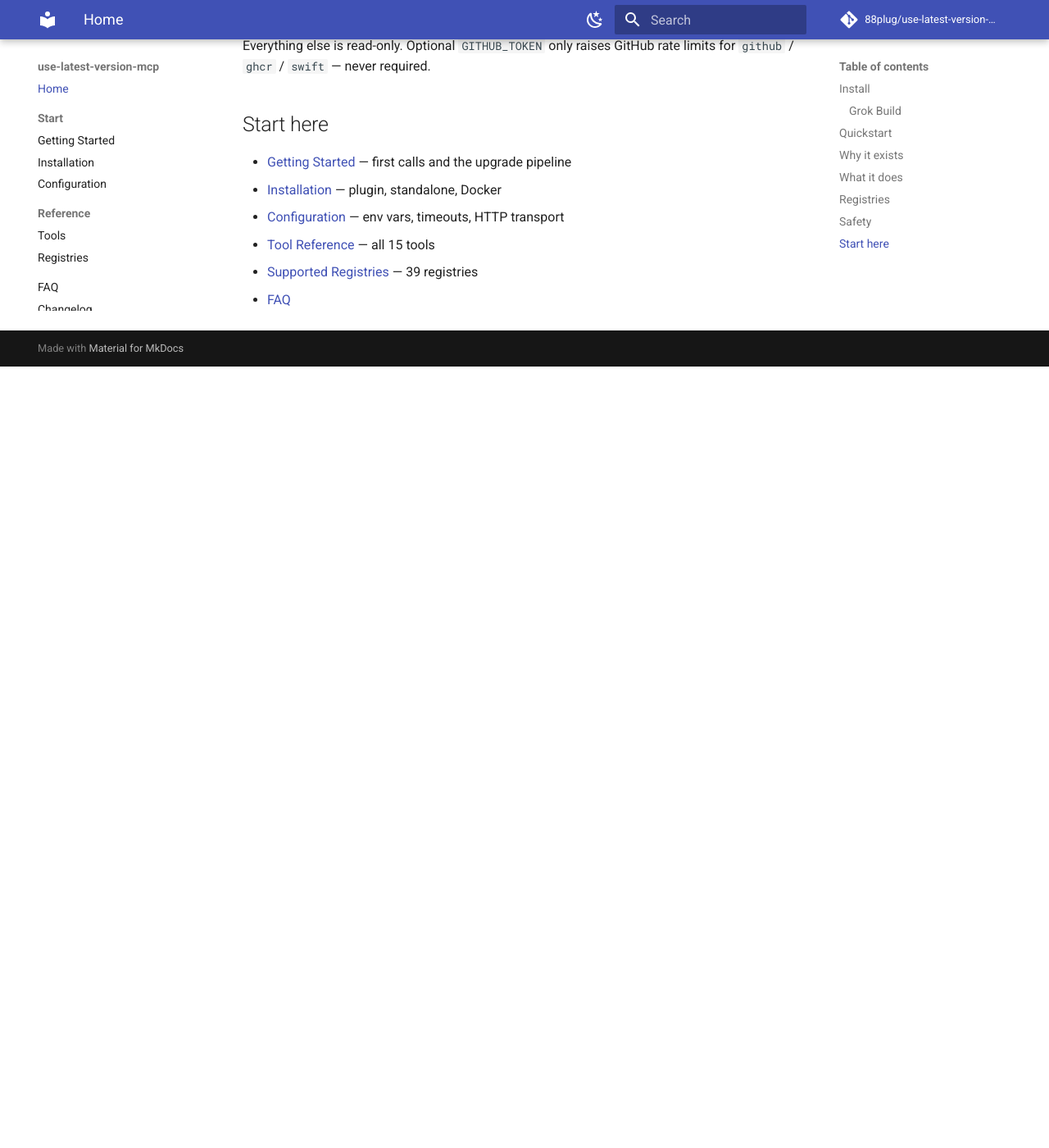
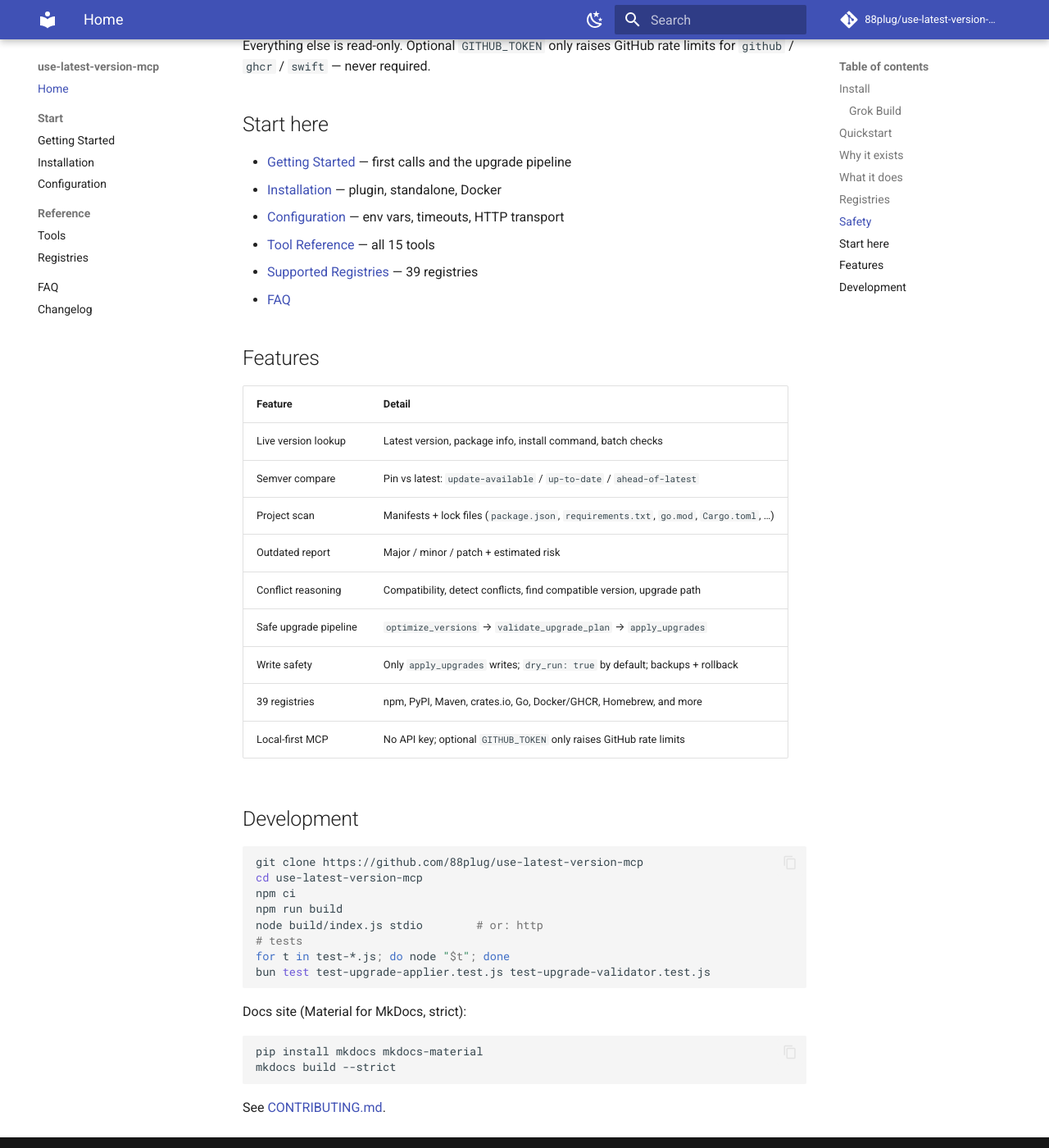
Before and after one commit to 88plug/use-latest-version-mcp, an MkDocs documentation site: the page built from docs/index.md, in a window 1280 px wide and 1400 px high, scrolled down 2307 px. Shown: the whole window at 82% size. Built offline with MkDocs 1.6.1 and Material for MkDocs 9.7.7, drawn with Linux system fonts in a browser that asks for light colours; comment, search, counter and statistics services are not loaded; before the commit the page ends 2754 px from its top, so only the background shows below that.

Commit message:
docs: close soft residuals — docs/README parity + MkDocs standard
- site_description = README SEO one-liner (YAML-safe)
- edit_uri: edit/main/docs/
- docs badge + Features/Development/Metrics from README when missing
- rewrite repo-relative links to GitHub absolute for strict builds

````diff
--- a/docs/index.md
+++ b/docs/index.md
@@ -8,6 +8,7 @@
 [![License: FSL-1.1-ALv2](https://img.shields.io/badge/license-FSL--1.1--ALv2-blue?style=flat)](https://github.com/88plug/use-latest-version-mcp/blob/main/LICENSE)
 [![Claude Code plugin](https://img.shields.io/badge/Claude%20Code-plugin-8A2BE2?style=flat)](https://github.com/88plug/claude-code-plugins)
 [![Ask DeepWiki](https://deepwiki.com/badge.svg)](https://deepwiki.com/88plug/use-latest-version-mcp)
+[![Docs](https://img.shields.io/badge/docs-online-blue?style=flat)](https://88plug.github.io/use-latest-version-mcp/)
 
 ## Install
 
@@ -31,7 +32,7 @@
     Enable auto-update once (`/plugin` → Marketplaces → **88plug** → Enable
     auto-update) and you always get the latest at startup.
 
-Manual, Docker, and generic MCP client setup: [Installation](installation.md).
+Manual, Docker, and generic MCP client setup: [Installation](https://github.com/88plug/use-latest-version-mcp/blob/main/installation.md).
 
 ## Quickstart
 
@@ -45,8 +46,8 @@
 | Plan an upgrade, show the diff first | `optimize_versions` → `validate_upgrade_plan` → `apply_upgrades` |
 
 The apply step is **dry-run by default**. You only write files when you pass
-`dry_run: false`. Details: [Getting Started](getting-started.md) and
-[Tool Reference](reference/tools.md#apply_upgrades).
+`dry_run: false`. Details: [Getting Started](https://github.com/88plug/use-latest-version-mcp/blob/main/getting-started.md) and
+[Tool Reference](https://github.com/88plug/use-latest-version-mcp/blob/main/reference/tools.md#apply_upgrades).
 
 ## Why it exists
 
@@ -63,7 +64,7 @@
 | Conflict / compatibility / upgrade path | `check_compatibility`, `detect_conflicts`, `find_compatible_version`, `suggest_upgrade_path`, `resolve_conflicts` |
 | Whole-project plan → validate → apply | `optimize_versions`, `validate_upgrade_plan`, `apply_upgrades` |
 
-**15 tools** total. Full argument lists: [Tool Reference](reference/tools.md).
+**15 tools** total. Full argument lists: [Tool Reference](https://github.com/88plug/use-latest-version-mcp/blob/main/reference/tools.md).
 
 ## Registries
 
@@ -73,7 +74,7 @@
 GitLab, Homebrew, AUR, Snap, Flatpak, Chocolatey, CocoaPods, Gradle, Terraform,
 Ansible Galaxy, VS Code, WordPress, Jenkins.
 
-Name formats and aliases: [Supported Registries](reference/registries.md).
+Name formats and aliases: [Supported Registries](https://github.com/88plug/use-latest-version-mcp/blob/main/reference/registries.md).
 
 ## Safety
 
@@ -89,9 +90,45 @@
 
 ## Start here
 
-- [Getting Started](getting-started.md) — first calls and the upgrade pipeline
-- [Installation](installation.md) — plugin, standalone, Docker
-- [Configuration](configuration.md) — env vars, timeouts, HTTP transport
-- [Tool Reference](reference/tools.md) — all 15 tools
-- [Supported Registries](reference/registries.md) — 39 registries
-- [FAQ](faq.md)
+- [Getting Started](https://github.com/88plug/use-latest-version-mcp/blob/main/getting-started.md) — first calls and the upgrade pipeline
+- [Installation](https://github.com/88plug/use-latest-version-mcp/blob/main/installation.md) — plugin, standalone, Docker
+- [Configuration](https://github.com/88plug/use-latest-version-mcp/blob/main/configuration.md) — env vars, timeouts, HTTP transport
+- [Tool Reference](https://github.com/88plug/use-latest-version-mcp/blob/main/reference/tools.md) — all 15 tools
+- [Supported Registries](https://github.com/88plug/use-latest-version-mcp/blob/main/reference/registries.md) — 39 registries
+- [FAQ](https://github.com/88plug/use-latest-version-mcp/blob/main/faq.md)
+
+## Features
+
+| Feature | Detail |
+| --- | --- |
+| Live version lookup | Latest version, package info, install command, batch checks |
+| Semver compare | Pin vs latest: `update-available` / `up-to-date` / `ahead-of-latest` |
+| Project scan | Manifests + lock files (`package.json`, `requirements.txt`, `go.mod`, `Cargo.toml`, …) |
+| Outdated report | Major / minor / patch + estimated risk |
+| Conflict reasoning | Compatibility, detect conflicts, find compatible version, upgrade path |
+| Safe upgrade pipeline | `optimize_versions` → `validate_upgrade_plan` → `apply_upgrades` |
+| Write safety | Only `apply_upgrades` writes; `dry_run: true` by default; backups + rollback |
+| 39 registries | npm, PyPI, Maven, crates.io, Go, Docker/GHCR, Homebrew, and more |
+| Local-first MCP | No API key; optional `GITHUB_TOKEN` only raises GitHub rate limits |
+
+## Development
+
+```sh
+git clone https://github.com/88plug/use-latest-version-mcp
+cd use-latest-version-mcp
+npm ci
+npm run build
+node build/index.js stdio        # or: http
+# tests
+for t in test-*.js; do node "$t"; done
+bun test test-upgrade-applier.test.js test-upgrade-validator.test.js
+```
+
+Docs site (Material for MkDocs, strict):
+
+```sh
+pip install mkdocs mkdocs-material
+mkdocs build --strict
+```
+
+See [CONTRIBUTING.md](https://github.com/88plug/use-latest-version-mcp/blob/main/CONTRIBUTING.md).
--- a/mkdocs.yml
+++ b/mkdocs.yml
@@ -1,7 +1,5 @@
 site_name: use-latest-version-mcp
-site_description: >-
-  Always-current package versions across 39 registries, plus a safe
-  scan/optimize/validate/apply upgrade pipeline, as an MCP server.
+site_description: 'MCP server for always-current package versions and dependency upgrades — 15 tools across 39 registries for Claude Code, AI coding assistants, and any Model Context Protocol client.'
 site_author: 88plug
 site_url: https://88plug.github.io/use-latest-version-mcp/
 repo_url: https://github.com/88plug/use-latest-version-mcp
````
